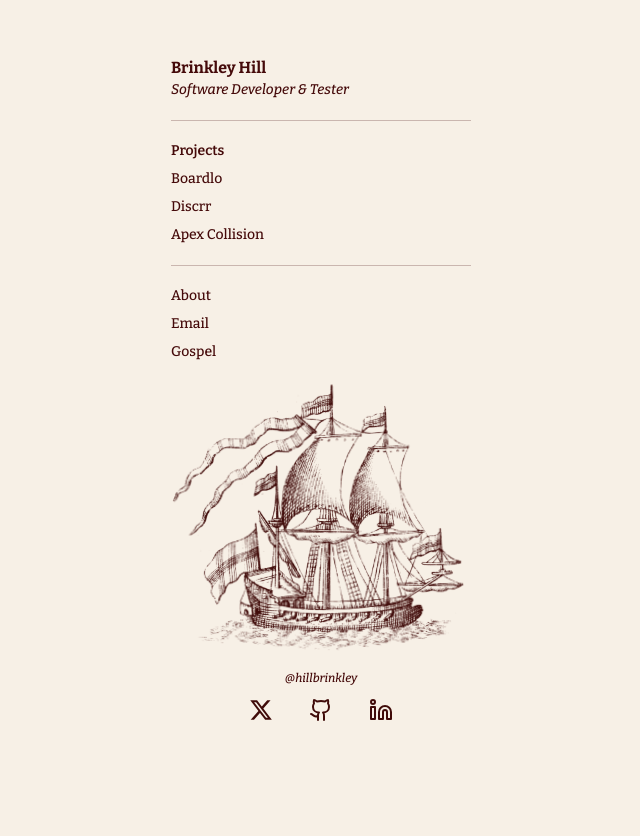
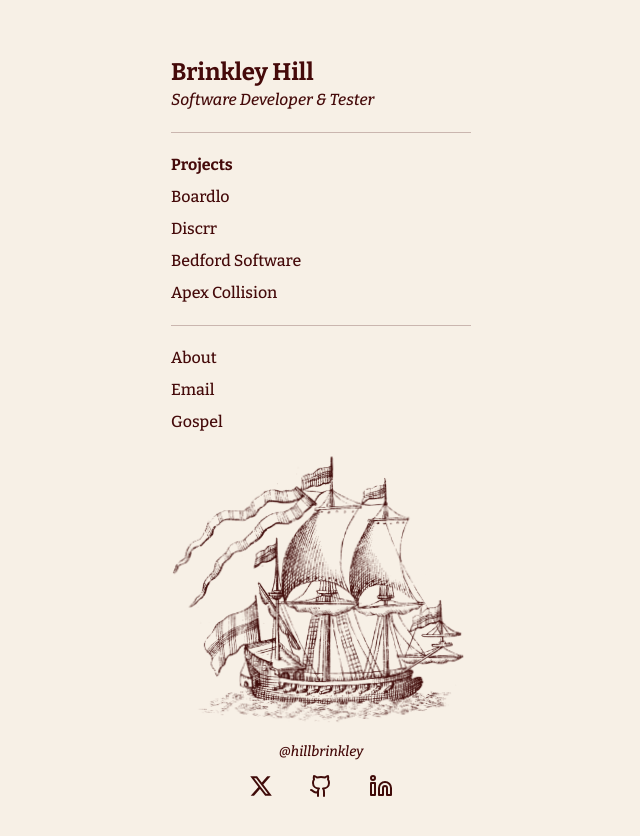
Before and after one commit to hillbrinkley/hillbrinkley.github.io, a plain HTML site: page index.html in a window 1280 px wide. Shown: the part 104-940 px from the top of the page, without its empty margins (319-959 px from the left). Drawn offline with nearby package versions, Linux system fonts and the light colour scheme.

Commit message:
text size and email

```diff
--- a/index.html
+++ b/index.html
@@ -13,31 +13,32 @@
 
   <body class="gap-5 antialiased grid justify-center bg-[#d7b68131] sm:my-40 my-10 text-red-950 duration-200">
     <div>
-      <h1 class="font-bold">Brinkley Hill</h1>
-      <h2 class="italic text-sm">Software Developer & Tester</h2>
+      <h1 class="font-bold text-2xl">Brinkley Hill</h1>
+      <h2 class="italic text-base">Software Developer & Tester</h2>
     </div>
     <hr class="border-red-950 opacity-25" />
     <div class="grid gap-2">
-      <h3 class="font-semibold text-sm">Projects</h3>
-      <a href="https://boardlo.com/" target="_blank" class="hover:underline text-sm">Boardlo</a>
-      <a href="https://discrr.com/" target="_blank" class="hover:underline text-sm">Discrr</a>
-      <a href="https://apexcollisioncenters.com/" target="_blank" class="hover:underline text-sm">Apex Collision</a>
+      <h3 class="font-bold text-base">Projects</h3>
+      <a href="https://boardlo.com/" target="_blank" class="hover:underline text-base">Boardlo</a>
+      <a href="https://discrr.com/" target="_blank" class="hover:underline text-base">Discrr</a>
+      <a href="https://bedfordsoftware.com/" target="_blank" class="hover:underline text-base">Bedford Software</a>
+      <a href="https://apexcollisioncenters.com/" target="_blank" class="hover:underline text-base">Apex Collision</a>
     </div>
     <hr class="border-red-950 opacity-25" />
     <div class="grid gap-2">
-      <a href="/about" class="hover:underline text-sm">About</a>
-      <div class=" text-sm flex gap-3 group cursor-pointer"> <span class="group-hover:underline">Email</span>
-        <a class="opacity-0 group-hover:opacity-100 duration-700 hover:font-bold" href="mailto:8brink@gmail.com"
-          target="_top">8brink@gmail.com</a>
+      <a href="/about" class="hover:underline text-base">About</a>
+      <div class=" text-base flex gap-3 group cursor-pointer"> <span class="group-hover:underline">Email</span>
+        <a class="opacity-0 group-hover:opacity-100 duration-700 hover:font-bold" href="mailto:hillbrinkley@icloud.com"
+          target="_top">hillbrinkley@icloud.com</a>
       </div>
-      <a href="/gospel" class="hover:underline text-sm">Gospel</a>
+      <a href="/gospel" class="hover:underline text-base">Gospel</a>
     </div>
     <a href="https://kmalexander.com/2020/10/21/homann-a-free-18th-century-cartography-brush-set-for-fantasy-maps/"
       target="_blank" class="ship">
       <img src="assests/ship.png" alt="old-timey ship" width="300" class="red-filter " />
     </a>
     <div class="flex items-center flex-col gap-3 ">
-      <p class="text-xs italic">@hillbrinkley</p>
+      <p class="text-sm italic">@hillbrinkley</p>
       <div class="grid grid-flow-col justify-center">
         <a href="https://twitter.com/brinkhill_"><img src="assests/twitter.svg" alt="twitter bird" width="24"
             class="red-filter"></img></a>
```
Also changed, not shown: about.html (+18 -11 lines), gospel.html (+19 -11 lines).
